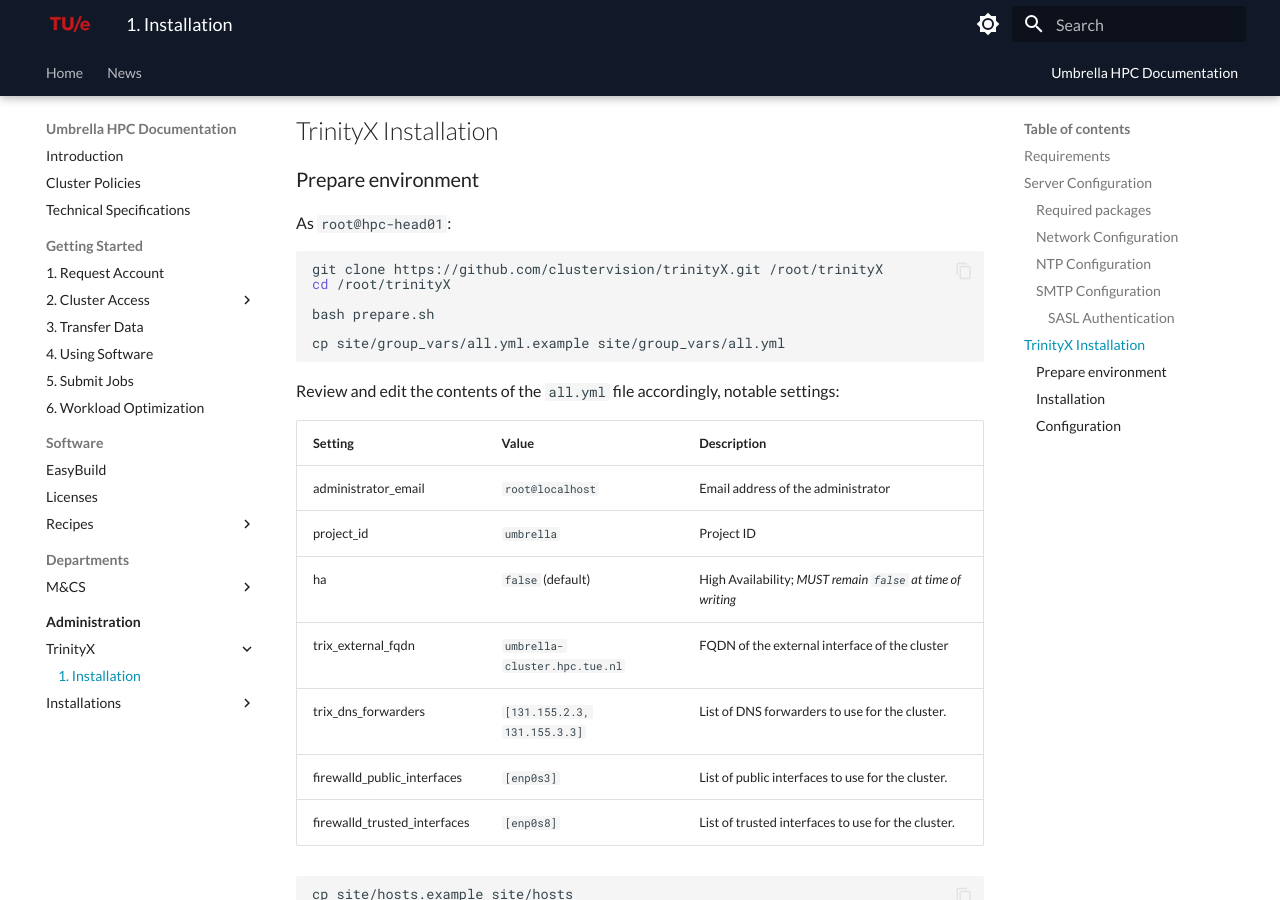
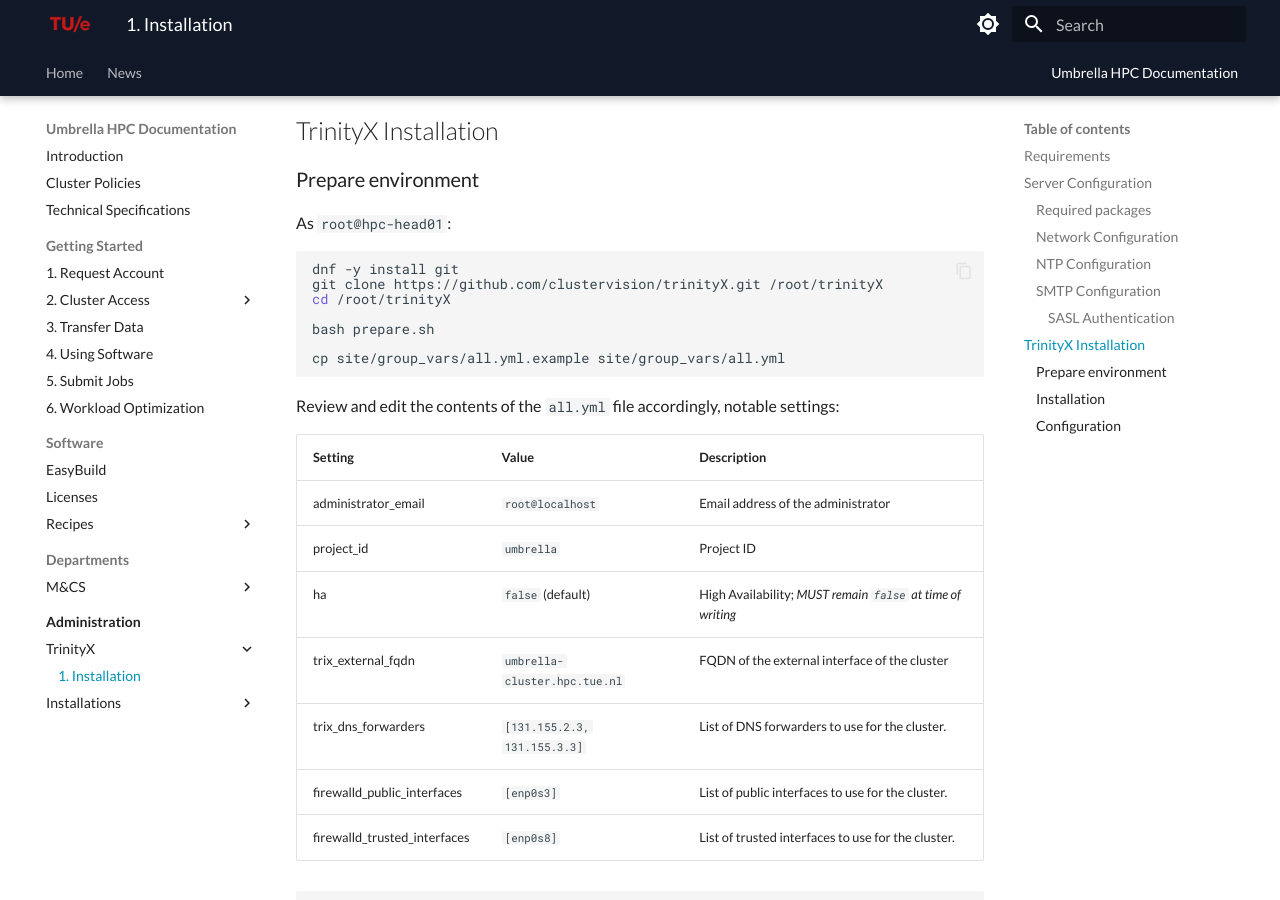
Before and after one commit to gferhpc/supercomputing.tue.nl, an MkDocs documentation site: the page built from pages/documentation/administration/trinityx/installation.md, in a window 1280 px wide and 900 px high, scrolled down 1971 px. Built offline with MkDocs 1.6.1 and Material for MkDocs 9.7.7, drawn with Linux system fonts in a browser that asks for light colours.

Commit message:
Update installation.md

````diff
--- a/pages/documentation/administration/trinityx/installation.md
+++ b/pages/documentation/administration/trinityx/installation.md
@@ -172,6 +172,7 @@
 As `root@hpc-head01`:
 
 ```shell
+dnf -y install git
 git clone https://github.com/clustervision/trinityX.git /root/trinityX
 cd /root/trinityX
 
````
